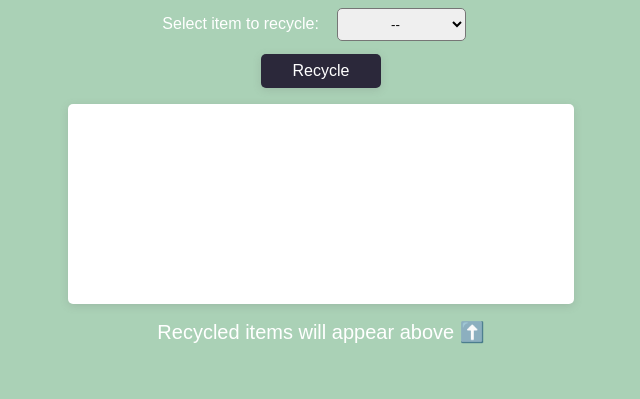
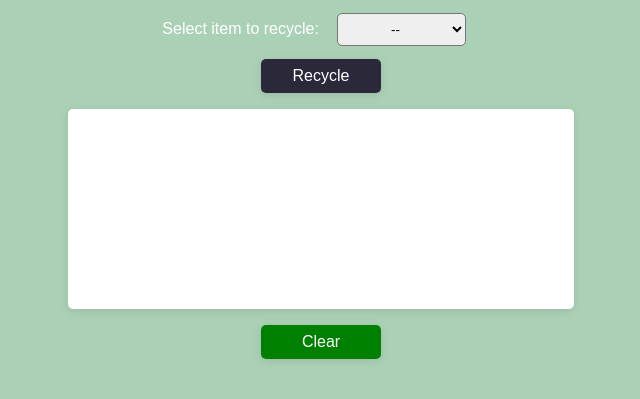
Before and after one commit to mariaalouisaa/scrimba-recycle-button-challenge-, a plain HTML site: page index.html in a window 1280 px wide. Shown: the part 269-668 px from the top of the page, without its empty margins (319-959 px from the left). Drawn offline with Linux system fonts and the light colour scheme.

Commit message:
Add a clear button

```diff
--- a/index.html
+++ b/index.html
@@ -21,7 +21,7 @@
     </div>
     <button class="btn" id="recycle-btn">Recycle</button>
     <div class="recycle-bin center" id="recycle-bin"></div>
-    <p id="info-paragraph">Recycled items will appear above ⬆️</p>
+    <button class="btn clear" id="clear-btn">Clear</button>
     <script src="index.js"></script>
   </body>
 </html>
--- a/style.css
+++ b/style.css
@@ -81,3 +81,7 @@ ul {
   max-height: 90%;
   overflow-y: scroll;
 }
+
+.clear {
+  background-color: green;
+}
```
